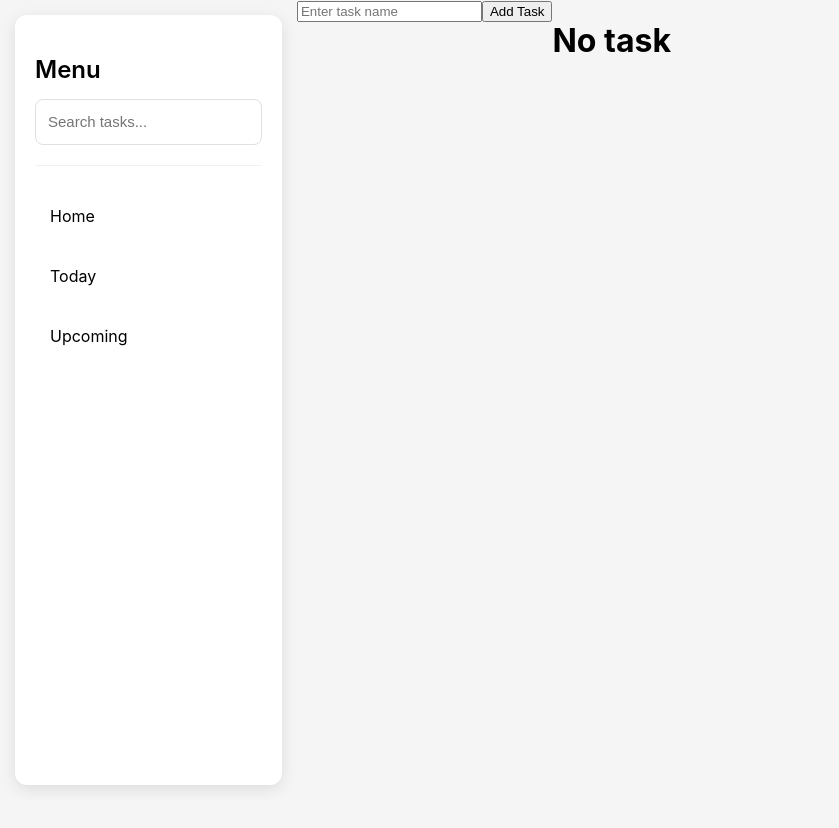
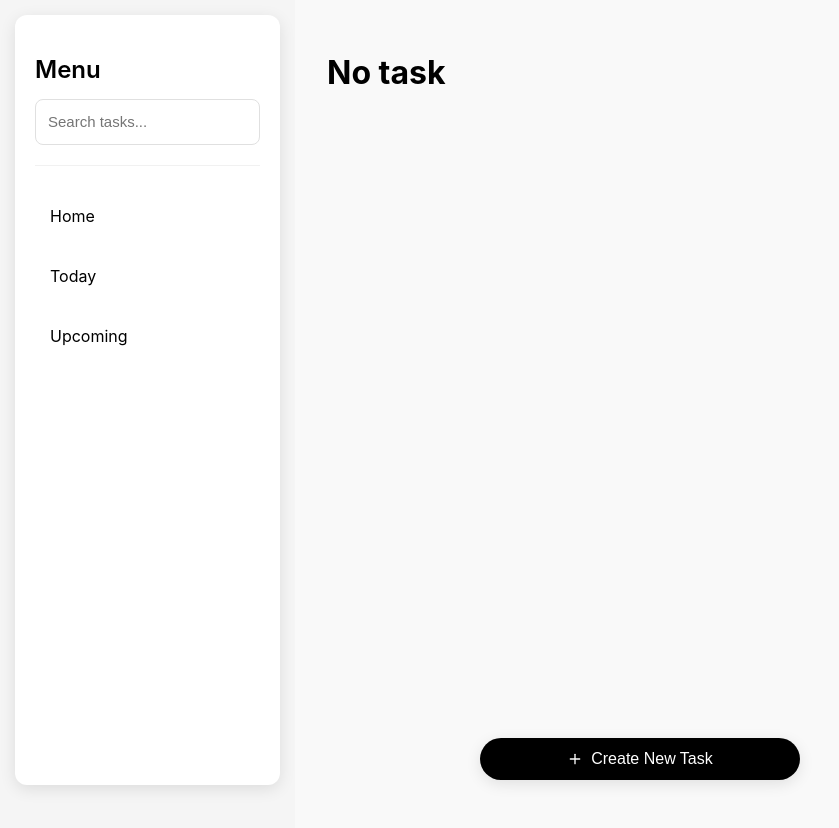
Before and after one commit to chloeenn/todo-list, a React (Create React App) app: page / in a window 1280 px wide. Shown: the top 828 px of the page, without its empty margins (0-839 px from the left). Before the commit the page ends 800 px from the top, so only its background shows below. Built offline with nearby package versions, Linux system fonts and the light colour scheme.

Commit message:
Add Task Input Form & UI

```diff
--- a/src/components/CreateTask/index.tsx
+++ b/src/components/CreateTask/index.tsx
@@ -1,28 +1,67 @@
 import React, { useState } from "react";
-import {useTasks} from "../../context/TaskContext";
+import { useTasks } from "../../context/TaskContext";
+import { ReactComponent as Plus } from "../../assets/svg/plus.svg";
+import * as Styled from "./styles";
 
 const CreateTask: React.FC = () => {
-  const { addTask } = useTasks(); // Get addTask function from context
+  const { addTask } = useTasks();
   const [title, setTitle] = useState("");
+  const [description, setDescription] = useState("");
+  const [date, setDate] = useState("");
+  const [isInputVisible, setIsInputVisible] = useState<boolean>(false);
 
-  const handleAddTask = () => {
-    //Empty task is not allowed
+  const handleAddTask = (e: React.FormEvent) => {
+    e.preventDefault();
     if (title.trim()) {
-      addTask(title);
+      addTask(title, description, date);
       setTitle("");
+      setDescription("");
+      setDate("");
+      setIsInputVisible(false);
     }
   };
 
+  const handleCancel = () => {
+    setTitle("");
+    setDescription("");
+    setDate("");
+    setIsInputVisible(false);
+  };
+
   return (
-    <div>
-      <input
-        type="text"
-        value={title}
-        onChange={(e) => setTitle(e.target.value)}
-        placeholder="Enter task name"
-      />
-      <button onClick={handleAddTask}>Add Task</button>
-    </div>
+    <Styled.FormContainer>
+      {isInputVisible && (
+        <Styled.TaskForm onSubmit={handleAddTask}>
+          <Styled.Input
+            type="text"
+            value={title}
+            onChange={(e) => setTitle(e.target.value)}
+            placeholder="Enter task name"
+            required
+          />
+          <Styled.TextArea
+            value={description}
+            onChange={(e) => setDescription(e.target.value)}
+            placeholder="Notes"
+          />
+          <Styled.DateInput
+            type="date"
+            value={date}
+            onChange={(e) => setDate(e.target.value)}
+          />
+          <Styled.ButtonContainer>
+
+            <Styled.CancelButton type="button" onClick={handleCancel}>
+              Cancel
+            </Styled.CancelButton>
+            <Styled.SubmitButton type="submit">Save changes</Styled.SubmitButton>
+          </Styled.ButtonContainer>
+        </Styled.TaskForm>
+      )}
+      <Styled.CreateButton onClick={() => setIsInputVisible(true)}>
+        <Plus /> Create New Task
+      </Styled.CreateButton>
+    </Styled.FormContainer>
   );
 };
 
--- a/src/components/CreateTask/styles.ts
+++ b/src/components/CreateTask/styles.ts
@@ -1,36 +1,145 @@
 import styled from "styled-components";
 
-export const Container = styled.div`
+export const FormContainer = styled.div`
+  position: fixed;
+  bottom: 20px;
+  left: 50%;
+  transform: translateX(-50%);
+  width: 100%;
+  max-width: 320px;
+  padding: 0 16px;
+  display: flex;
+  justify-content: center;
+  align-items: center;
+  z-index: 1000;
+`;
 
-`
-export const Button = styled.button`
+export const CreateButton = styled.button`
+  display: flex;
+  align-items: center;
+  justify-content: center;
+  background:black;
+  color: white;
+  font-size: 16px;
+  font-weight: 500;
+  padding: 12px 24px;
+  border: none;
+  border-radius: 50px;
+  box-shadow: 0 4px 15px rgba(0, 0, 0, 0.1);
+  cursor: pointer;
+  transition: transform 0.2s ease, box-shadow 0.2s ease;
   width: 100%;
-  height: 60px;
-  padding: 10px;
-  background: black;
-  color: white;
-  border-radius: 10%;
-  cursor: pointer;
-  font-size: 16px;
 
   &:hover {
-    background: #333;
+    transform: translateY(-2px);
+    box-shadow: 0 6px 20px rgba(0, 0, 0, 0.15);
   }
-    w-full flex items-center justify-center gap-2 font-medium text-md  shadow hover:bg-gray-800 bg-black text-white
+
+  &:active {
+    transform: translateY(0);
+    box-shadow: 0 4px 15px rgba(0, 0, 0, 0.1);
+  }
+
+  svg {
+    margin-right: 8px;
+    width: 16px;
+    height: 16px;
+  }
 `;
 
-export const Icon = styled.img`
-    width:30px;
-    height:30px;
-
-    cursor: pointer;
-`
+export const TaskForm = styled.form`
+  position: absolute;
+  bottom: 60px;
+  background: white;
+  padding: 16px;
+  border-radius: 12px;
+  box-shadow: 0 4px 20px rgba(0, 0, 0, 0.15);
+  width: 320px;
+  height: 250px;
+  display: flex;
+  flex-direction: column;
+  gap: 12px;
+  animation: slideUp 0.3s ease-out;
+  @keyframes slideUp {
+    from {
+      transform: translateY(20px);
+      opacity: 0;
+    }
+    to {
+      transform: translateY(0);
+      opacity: 1;
+    }
+  }
+`;
 
 export const Input = styled.input`
-    outline: none;
-    border: none;
-    border: solid black 3px;
-    font-size: 20px;
-    padding: 10px;
-    margin: 5px;
-`
+  padding: 10px;
+  font-size: 14px;
+  background:rgb(245, 245, 245);
+  border: none;
+  border-radius: 8px;
+  outline: none;
+  width: 100%;
+  box-sizing: border-box;
+`;
+
+export const TextArea = styled.textarea`
+  padding: 10px;
+  font-size: 14px;
+  background:rgb(245, 245, 245);
+  border: none;
+  border-radius: 8px;
+  outline: none;
+  width: 100%;
+  box-sizing: border-box;
+  resize: none;
+  height: 80px;
+`;
+
+export const DateInput = styled.input`
+  padding: 10px;
+  font-size: 14px;
+  background:rgb(245, 245, 245);
+  border: none;
+  border-radius: 8px;
+  outline: none;
+  width: 100%;
+  box-sizing: border-box;
+`;
+
+export const ButtonContainer = styled.div`
+  display: flex;
+  gap: 8px;
+  justify-content: flex-end;
+`;
+
+export const SubmitButton = styled.button`
+  height: 32px;
+  background:rgb(0, 0, 0);
+  color: white;
+  padding: 8px 16px;
+  border: none;
+  border-radius: 8px;
+  cursor: pointer;
+  font-size: 14px;
+  transition: background 0.2s ease;
+
+  &:hover {
+    background:rgb(48, 48, 48);
+  }
+`;
+
+export const CancelButton = styled.button`
+  background: #f0f0f0;
+  color: #333;
+  padding: 8px 16px;
+  border: none;
+  border-radius: 8px;
+  cursor: pointer;
+  font-size: 14px;
+  transition: background 0.2s ease;
+
+  &:hover {
+    background: #e0e0e0;
+  }
+`;
--- a/src/components/TaskList/index.tsx
+++ b/src/components/TaskList/index.tsx
@@ -1,26 +1,26 @@
 import React, { useContext } from "react";
 import { useTasks } from "../../context/TaskContext";
-
+import * as Styled from "./styles"
 const TaskList: React.FC = () => {
     const { tasks, deleteTask, editTask, completeTask } = useTasks();
     return (
-        <div>
+        <Styled.TaskList>
             {tasks.length === 0 ? (
                 <h1>No task</h1>
             ) :
                 (
                     tasks.map((task) => (
-                        <div key={task.id}>
+                        <Styled.TaskItem key={task.id}>
                             {/* checkbox */}
                             <button onClick={() => completeTask(task.id)}>{task.done ? "Not yet" : "Complete"}</button>
                             {/* task title */}
                             <h2>{task.title}</h2>
-
+                            {/* delete task */}
                             <button onClick={() => deleteTask(task.id)}>"Delete"</button>
-                        </div>
+                        </Styled.TaskItem>
                     ))
                 )}
-        </div>
+        </Styled.TaskList>
     );
 }
 
--- a/src/components/TaskList/styles.ts
+++ b/src/components/TaskList/styles.ts
@@ -1 +1,16 @@
 import styled from "styled-components";
+
+export const TaskList = styled.ul`
+  list-style: none;
+  padding: 0;
+  width: 100%;
+  max-width: 600px;
+`;
+
+export const TaskItem = styled.li`
+  background: white;
+  padding: 16px;
+  margin: 8px 0;
+  border-radius: 8px;
+  box-shadow: 0 2px 5px rgba(0, 0, 0, 0.05);
+`;
--- a/src/pages/home/index.tsx
+++ b/src/pages/home/index.tsx
@@ -4,7 +4,6 @@ import CreateTask from "../../components/CreateTask";
 import Separator from "../../components/Separator";
 import * as Styled from "./styles";
 import TaskList from "../../components/TaskList";
-
 const Home: React.FC = () => {
   return (
     <Styled.HomeContainer>
--- a/src/pages/home/styles.ts
+++ b/src/pages/home/styles.ts
@@ -18,8 +18,12 @@ export const SidebarContainer = styled.div`
 `;
 
 export const MainContainer = styled.div`
-display: flex;
-width: 78%;
+  width: 78%;
+align-items: center;
+  justify-content: center;
+  min-height: 100vh;
+  background-color: #f9f9f9;
+  padding: 32px;
 `
 export const Title = styled.h2`
   font-size: 24px;
@@ -28,7 +32,7 @@ export const Title = styled.h2`
   margin-bottom: 15px;
 `;
 
-export const SectionTitle = styled.p`
+export const SectionTitle = styled.a`
   font-size: 16px;
   font-weight: 400;
   color: black;
@@ -38,6 +42,6 @@ export const SectionTitle = styled.p`
   &:hover {
     border-radius: 10px;
     background-color:#D3D3D3;
-    transition: 0.3s;
+    transition: 0.3s ease-out;
   }
 `;
```
